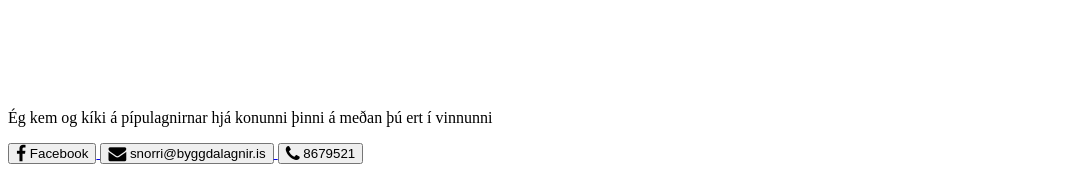
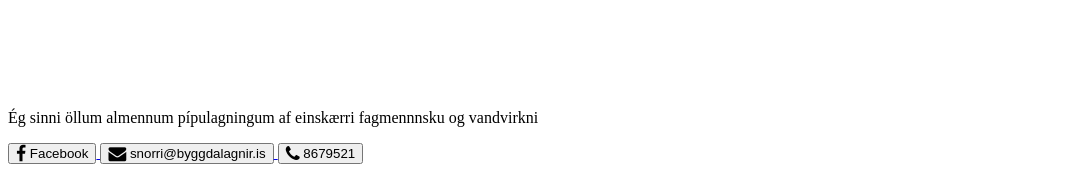
Before and after one commit to lettfeti/byggdalagnir, a Jekyll site: the page built from index.html, in a window 1280 px wide. Shown: the part 1183-1364 px from the top of the page, without its empty margins (0-1069 px from the left). Built offline with Jekyll 4.4.1, drawn with Linux system fonts in a browser that asks for light colours; nearby versions of some CDN libraries; library files that are not in the unit come from our copies.

Commit message:
textabreyting

```diff
--- a/_config.yml
+++ b/_config.yml
@@ -15,7 +15,7 @@
 # in the templates via {{ site.myvariable }}.
 title: "Byggðalagnir"
 email: 'byggdalagnir@gmail.com'
-description: "Ég kem og kíki á pípulagnirnar hjá konunni þinni á meðan þú ert í vinnunni"
+description: "Ég sinni öllum almennum pípulagningum af einskærri fagmennnsku og vandvirkni"
 baseurl: "" # the subpath of your site, e.g. /blog
 url: "https://byggdalagnir.is" # the base hostname & protocol for your site, e.g. https://example.com
 twitter_username: 'byggdalagnir'
```
